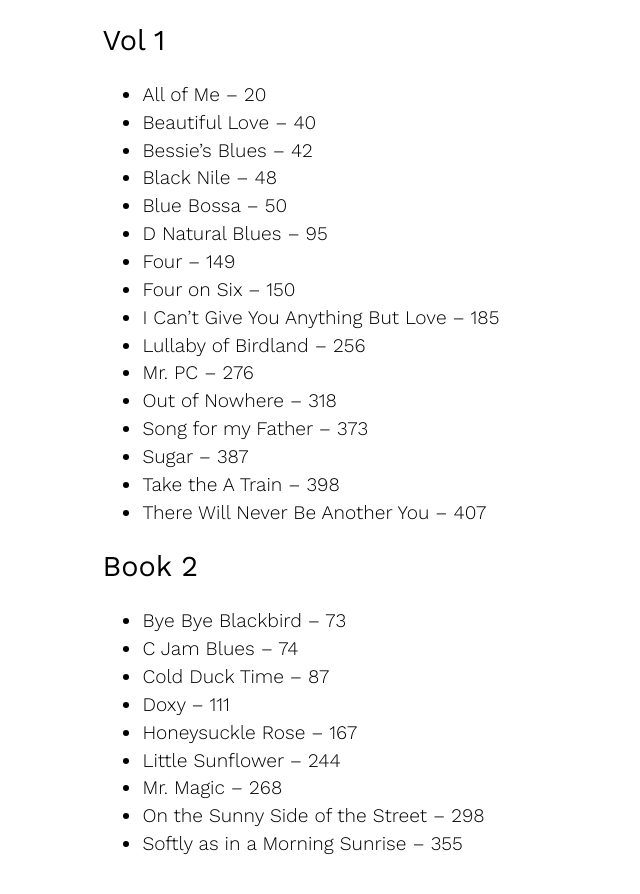
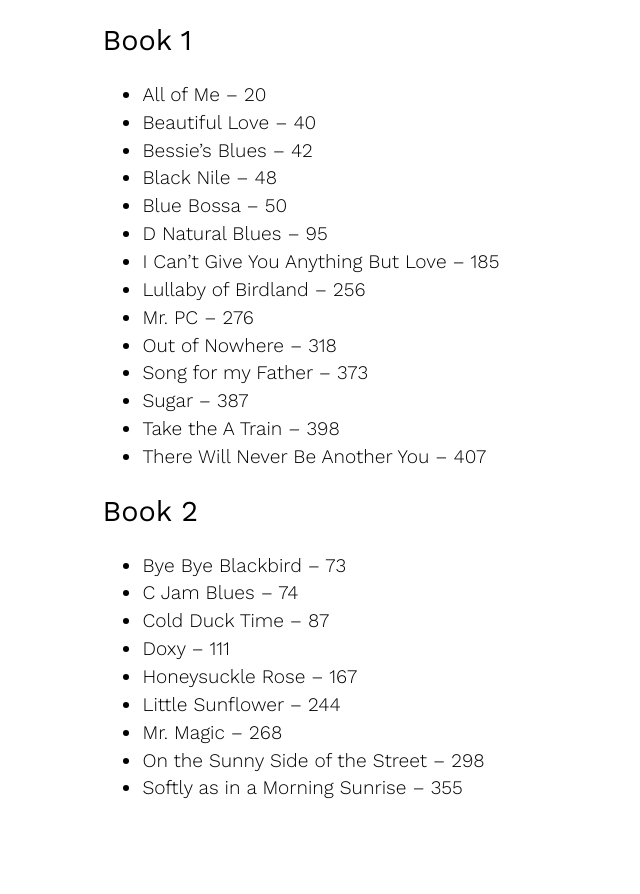
Before and after one commit to mikeknep/website, a Jekyll site: the page built from strayhorns.md, in a window 1280 px wide. Shown: the top 894 px of the page, without its empty margins (0-640 px from the left). Built offline with Jekyll 4.4.1, drawn with Linux system fonts in a browser that asks for light colours.

Commit message:
Combo adjustments

```diff
--- a/strayhorns.md
+++ b/strayhorns.md
@@ -4,7 +4,7 @@ layout: base
 ---
 
 
-## Vol 1
+## Book 1
 
 - All of Me – 20
 - Beautiful Love – 40
@@ -12,8 +12,6 @@ layout: base
 - Black Nile – 48
 - Blue Bossa – 50
 - D Natural Blues – 95
-- Four – 149
-- Four on Six – 150
 - I Can't Give You Anything But Love – 185
 - Lullaby of Birdland – 256
 - Mr. PC – 276
```
